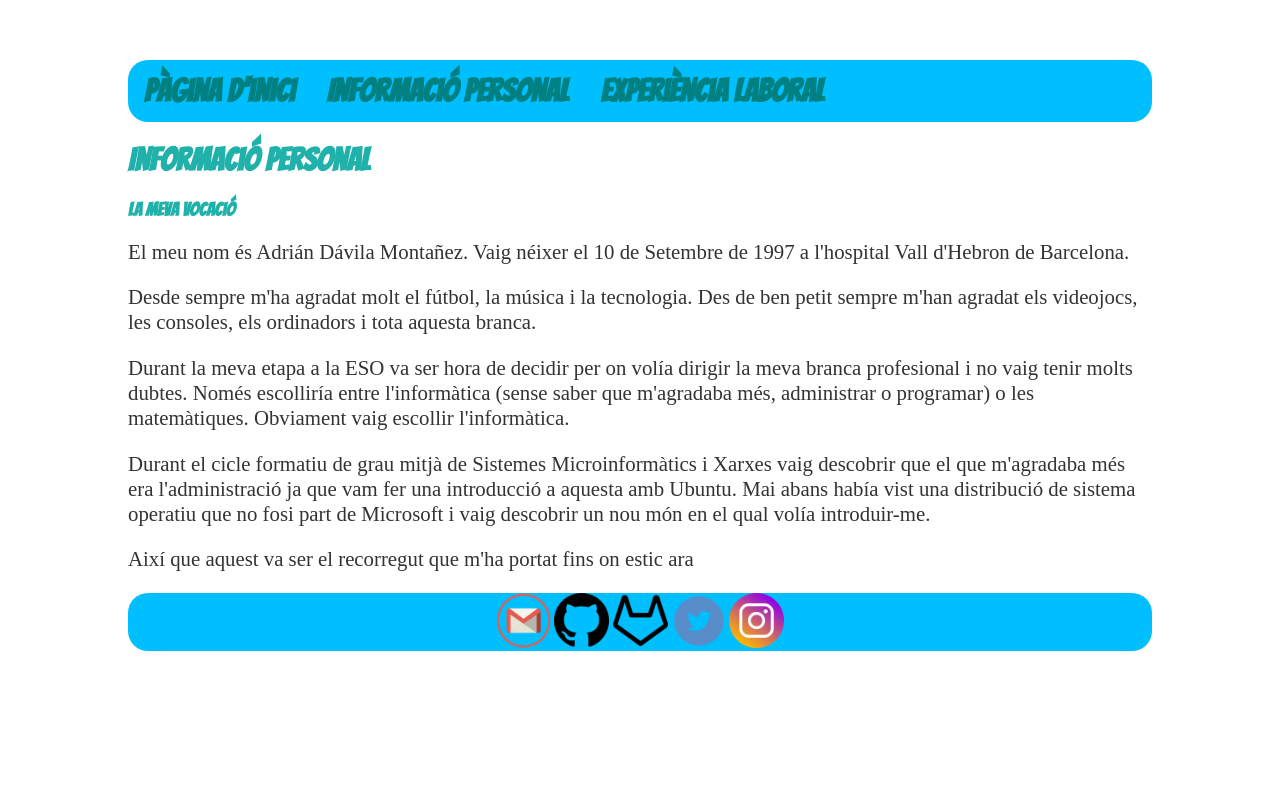
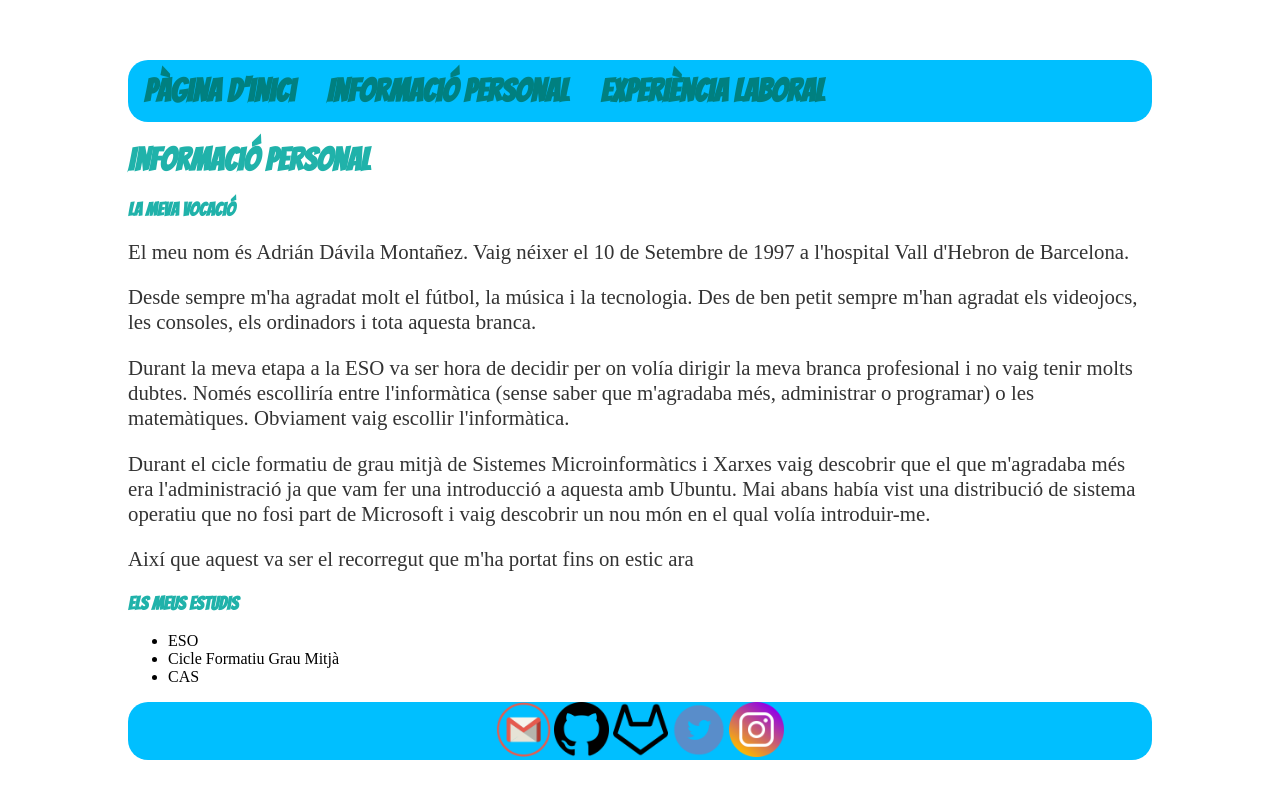
Before and after one commit to isx48102233/isx48102233.github.io, a Jekyll site: the page built from about/index.html, in a window 1280 px wide. Shown: the top 799 px of the page. Built offline with Jekyll 4.4.1, drawn with Linux system fonts in a browser that asks for light colours.

Commit message:
Update index.html

```diff
--- a/about/index.html
+++ b/about/index.html
@@ -3,7 +3,7 @@ layout: default
 title: About Adrian Davila
 ---
 
-		<div class="about">
+		<div>
 			<h1>Informació personal</h1>
 			<h3>La meva vocació</h3>
 			<p>El meu nom és Adrián Dávila Montañez. Vaig néixer el 10 de Setembre de 1997 a l'hospital Vall d'Hebron de Barcelona.</p>
@@ -11,4 +11,10 @@ title: About Adrian Davila
 			<p>Durant la meva etapa a la ESO va ser hora de decidir per on volía dirigir la meva branca profesional i no vaig tenir molts dubtes. Només escolliría entre l'informàtica (sense saber que m'agradaba més, administrar o programar) o les matemàtiques. Obviament vaig escollir l'informàtica.</p>
 			<p>Durant el cicle formatiu de grau mitjà de Sistemes Microinformàtics i Xarxes vaig descobrir que el que m'agradaba més era l'administració ja que vam fer una introducció a aquesta amb Ubuntu. Mai abans había vist una distribució de sistema operatiu que no fosi part de Microsoft i vaig descobrir un nou món en el qual volía introduir-me.</p>
 			<p>Així que aquest va ser el recorregut que m'ha portat fins on estic ara</p>
-</div>
+			<h3>Els meus estudis</h3>
+			<ul>
+				<li>ESO</li>
+				<li>Cicle Formatiu Grau Mitjà</li>
+				<li>CAS</li>
+			</ul>
+		</div>
```
